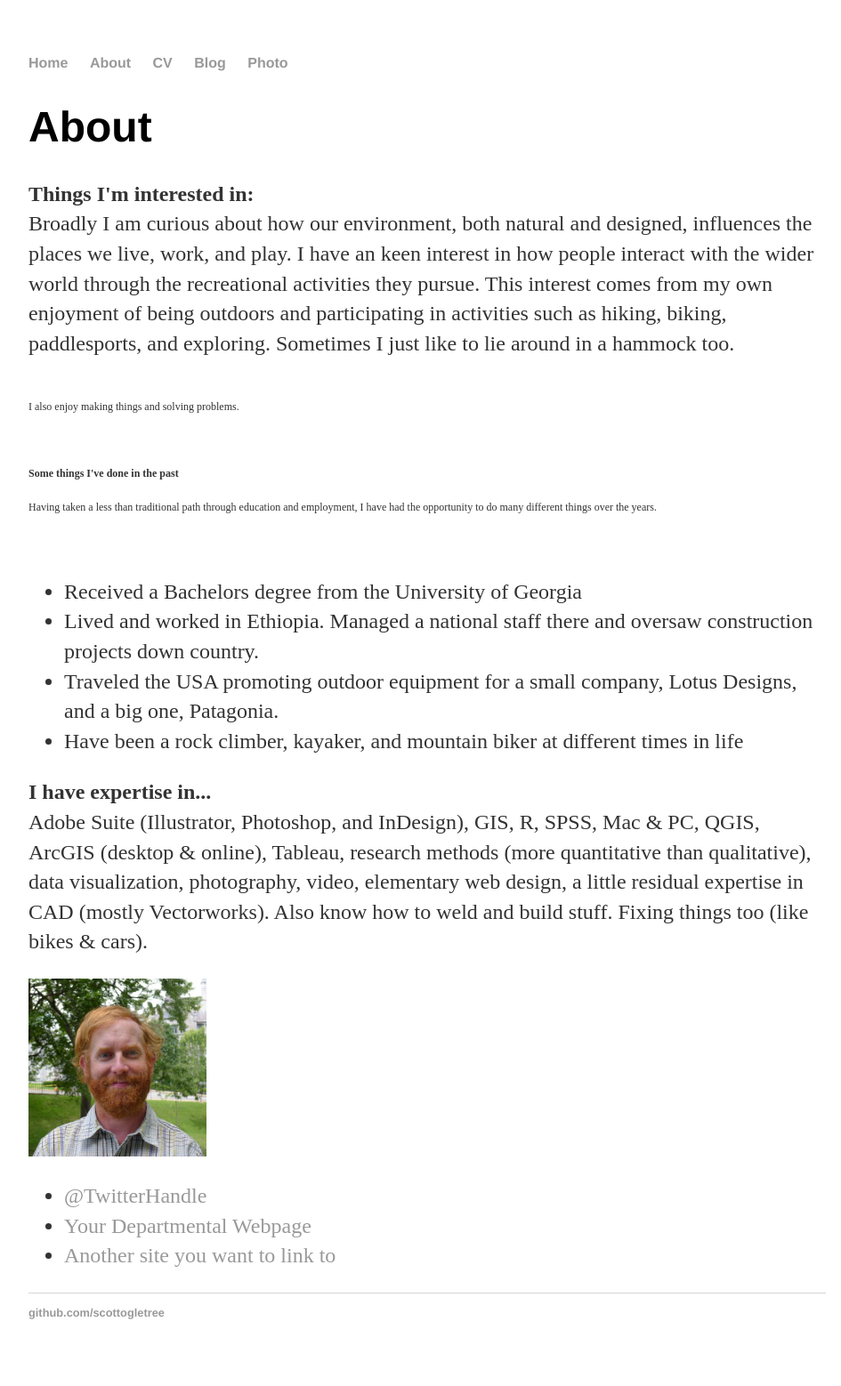
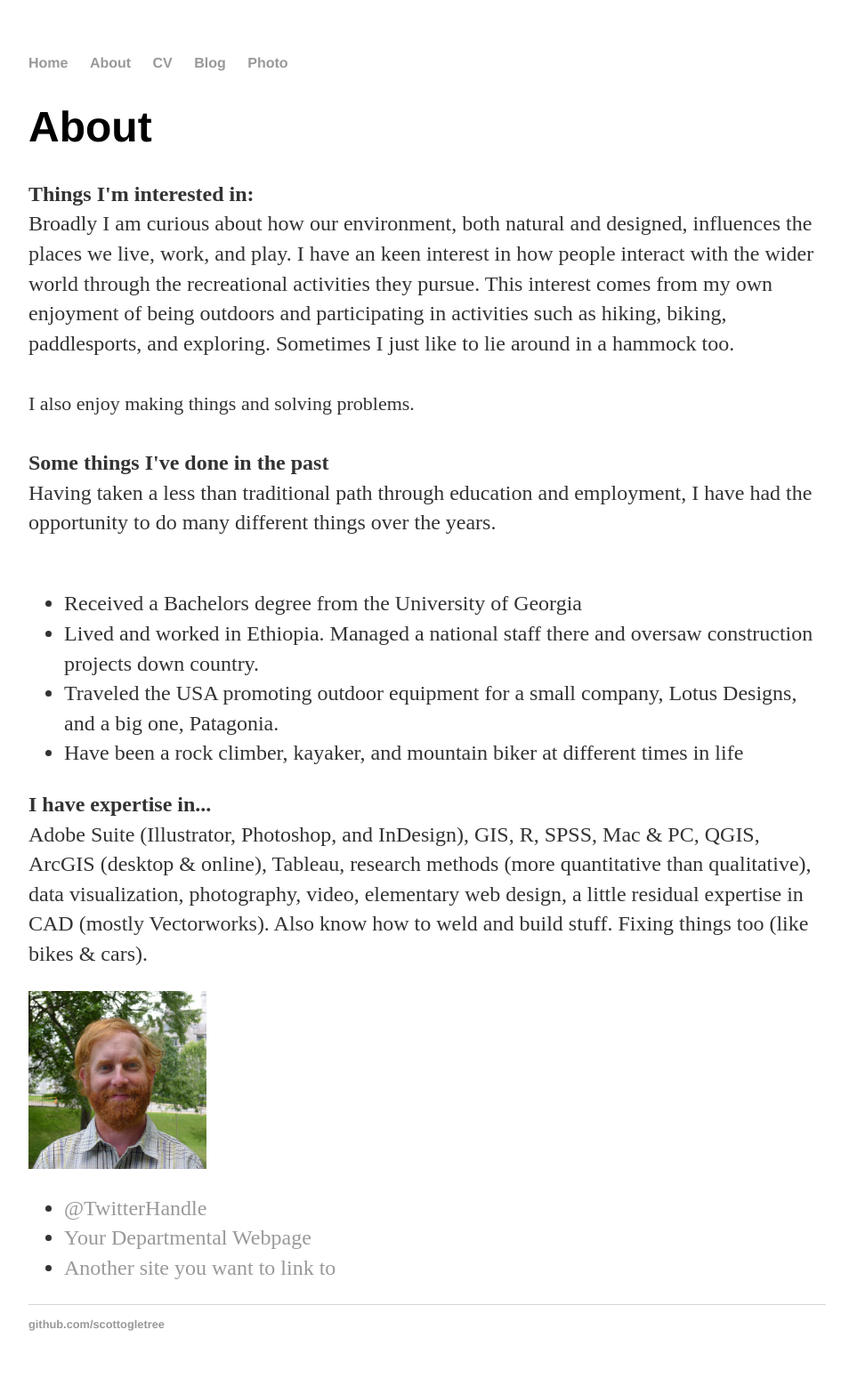
Before and after one commit to scottogletree/ogletrees.github.io, a Jekyll site: the page built from about/index.html, in a window 1280 px wide. Shown: the whole page at 89% size, without its empty margins (160-1105 px from the left). Built offline with Jekyll 4.4.1, drawn with Linux system fonts in a browser that asks for light colours.

Commit message:
Update index.html

```diff
--- a/about/index.html
+++ b/about/index.html
@@ -8,7 +8,7 @@ title: About S Ogletree
 			<p><strong>Things I'm interested in:</strong><br>
 Broadly I am curious about how our environment, both natural and designed, influences the places we live, work, and play. I have an keen interest in how people interact with the wider world through the recreational activities they pursue. This interest comes from my own enjoyment of being outdoors and participating in activities such as hiking, biking, paddlesports, and exploring. Sometimes I just like to lie around in a hammock too.<br>
 <br>
-<span style="font-size: 12px;">I also enjoy making things and solving problems.<span style="font-size: 11px !important; color: #aaaaaa;"></span><br>
+<span style="font-size: 22px;">I also enjoy making things and solving problems.</span><br>
 <br>
 <strong>Some things I've done in the past</strong><br>
 Having taken a less than traditional path through education and employment, I have had the opportunity to do many different things over the years.<br>
```
